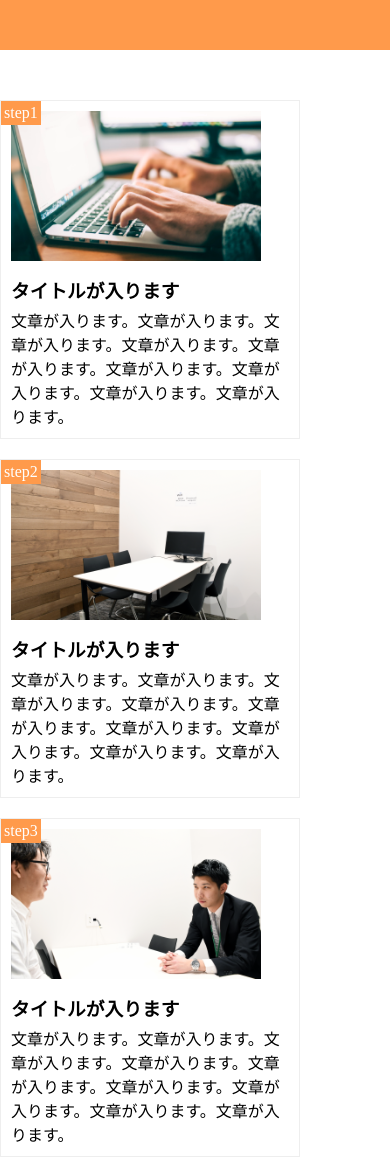
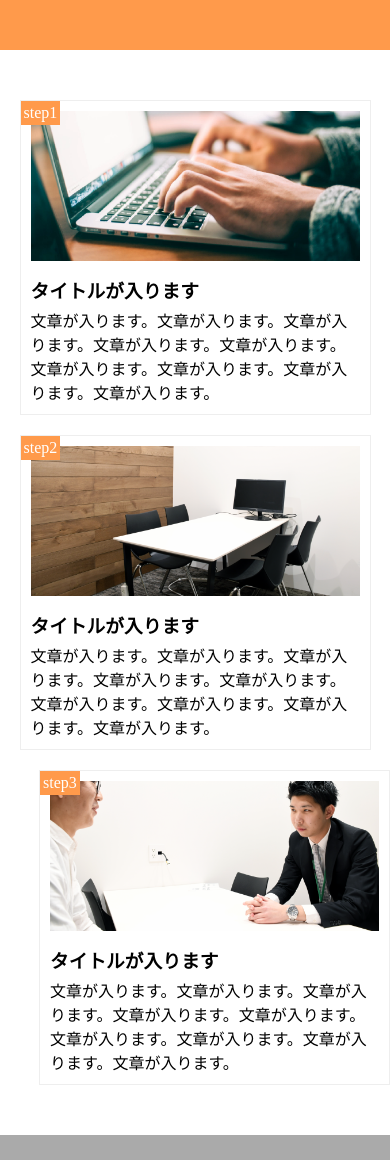
Before and after one commit to kotaro-yamada/chapter10, a plain HTML site: page index.html in a window 390 px wide. Shown: the top 1160 px of the page. Drawn offline with Linux system fonts and the light colour scheme.

Commit message:
amendment

```diff
--- a/style.css
+++ b/style.css
@@ -69,15 +69,18 @@ footer{
   height: 50px;
 }
 @media screen and (max-width:768px){
+
   main{
     width: 100%;
-    margin: 50px 0;
+    margin: 50px auto;
   }
   .step-box{
-    float: none;
-    margin-bottom: 20px;
+  float: none;
+  width: 90%;
+  margin-right: 0;
+  margin: 20px auto;
   }
-  .step-img1, .step-img2, .step-img3{
-    width: 90%;
-  }
+  .step-box:last-child{
+  margin-right: none;
+　}
 }
```
